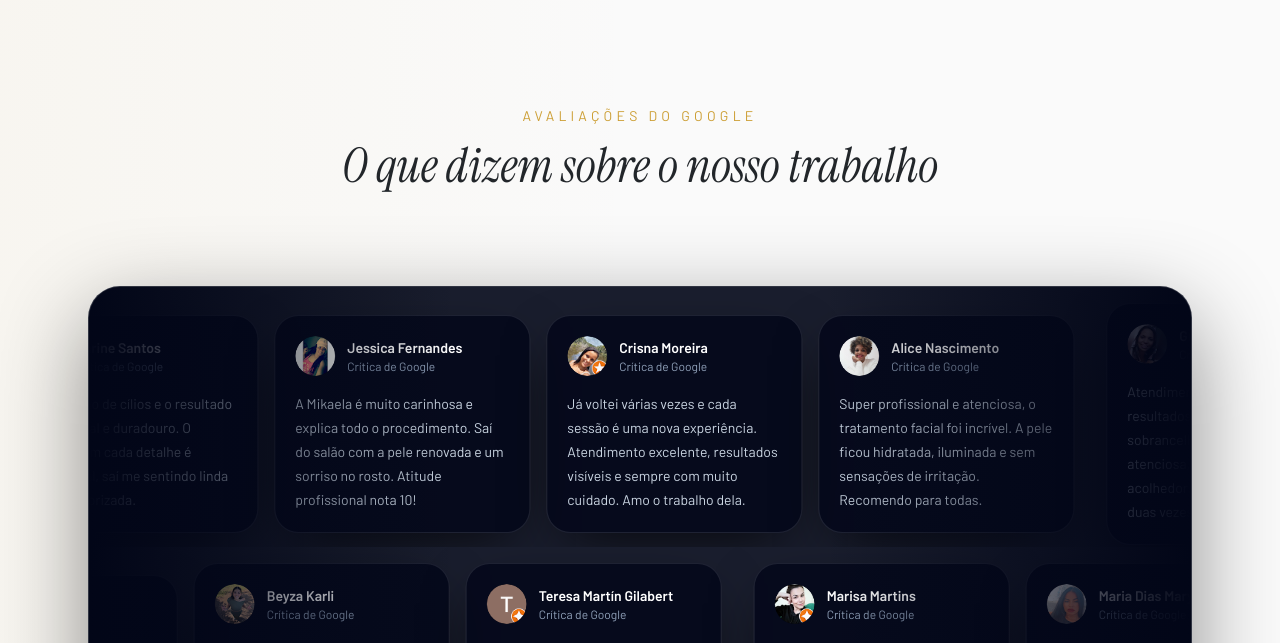
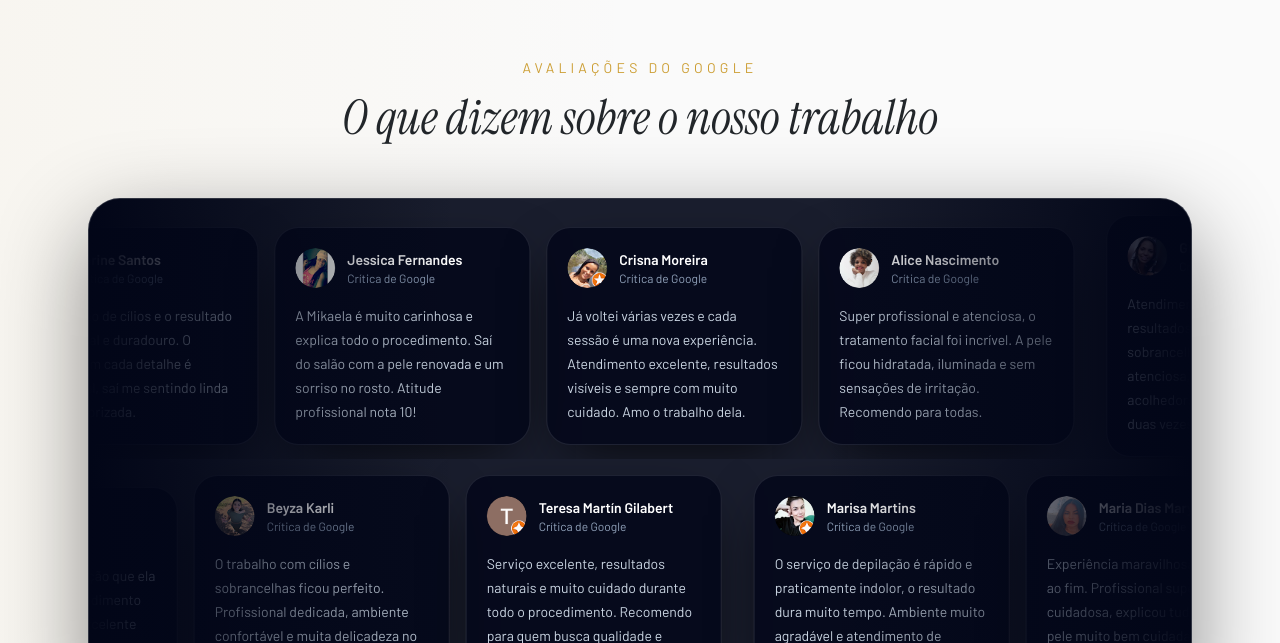
Before and after one commit to vitoriaservicosdepintura-arch/mikaeladiasestetica, a React (Vite) app: page / in a window 1280 px wide. Shown: the part 3937-4580 px from the top of the page. Built offline with nearby package versions, Linux system fonts and the light colour scheme.

Commit message:
Add files via upload

```diff
--- a/src/App.jsx
+++ b/src/App.jsx
@@ -608,14 +608,14 @@ function ReviewsSection() {
   const secondRow = reviews.slice(Math.ceil(reviews.length / 2));
 
   return (
-    <section id="reviews" className="relative py-20 md:py-32 bg-background overflow-hidden">
+    <section id="reviews" className="relative py-12 md:py-20 bg-background overflow-hidden">
       <div className="absolute inset-0 bg-gradient-to-r from-primary/5 via-transparent to-transparent" />
       <div className="max-w-6xl mx-auto px-6 relative">
         <motion.div
           initial={{ opacity: 0, y: 30 }}
           whileInView={{ opacity: 1, y: 0 }}
           viewport={{ once: true }}
-          className="text-center mb-16 md:mb-24"
+          className="text-center mb-10 md:mb-14"
         >
           <p className="text-sm uppercase tracking-[0.3em] text-primary mb-4 font-body font-300">Avaliações do Google</p>
           <h2 className="font-heading text-4xl md:text-5xl italic text-foreground">O que dizem sobre o nosso trabalho</h2>
```
Also changed, not shown: 3 other files (tests, documents, lock files or other folders).
